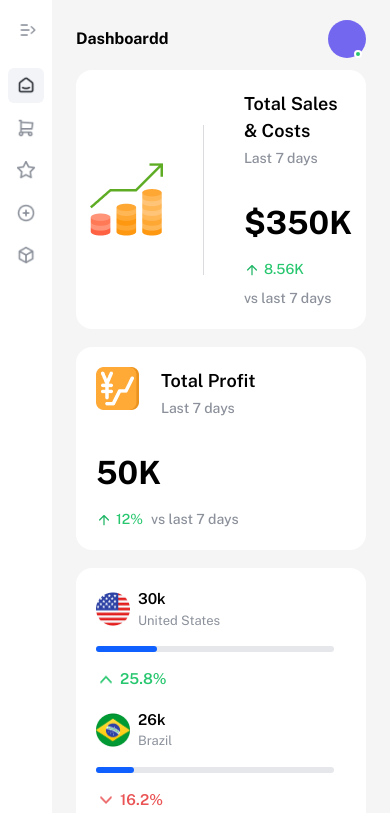
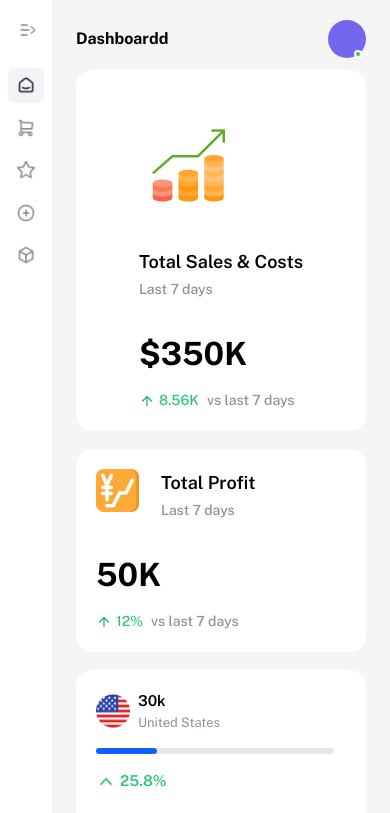
Before and after one commit to ZIR3A/jobins-frontend-challenge, a React (Vite) app: page / in a window 390 px wide. Shown: the top 813 px of the page. Built offline with nearby package versions, Linux system fonts and the light colour scheme.

Commit message:
responsiveness updated

```diff
--- a/src/pages/dashboardModule/components/SalesCard.jsx
+++ b/src/pages/dashboardModule/components/SalesCard.jsx
@@ -7,15 +7,15 @@ const SalesCard = memo(function TotalSalesCard() {
   const _stats = "8.56K";
   return (
     <div className="card col-span-1 lg:col-span-3 dashboard-card-wrapper">
-      <div className="flex items-center justify-center gap-10 ">
+      <div className="flex flex-wrap md:flex-nowrap items-center justify-evenly gap-2 md:gap-10 ">
         <img src={SalesStatIcon} className="h-[73px] w-[73px]" />
-        <div className="border-r border-borderColor h-[150px]" />
+        <div className="border-r-0 sm:border-r border-borderColor h-[150px]" />
         <div>
           <h4 className="font-semibold text-lg">{TOTAL_SALES_TITLE}</h4>
           <h4 className="text-secondary text-[14px] font-medium mt-1">{LAST_SEVEN_DAYS}</h4>
           <div className="mt-[30px] ">
             <h4 className="text-xxl font-bold">${_total_sales}</h4>
-            <div className="mt-3 flex flex-wrap lg:flex-nowrap gap-2 items-center">
+            <div className="mt-3 flex flex-wrap gap-2 items-center">
               <span className="text-green-primary inline-flex items-center justify-center gap-1 text-[14px] font-medium">
                 <img src={ArrowUpIcon} width={16} height={16} /> {_stats}
               </span>
```
